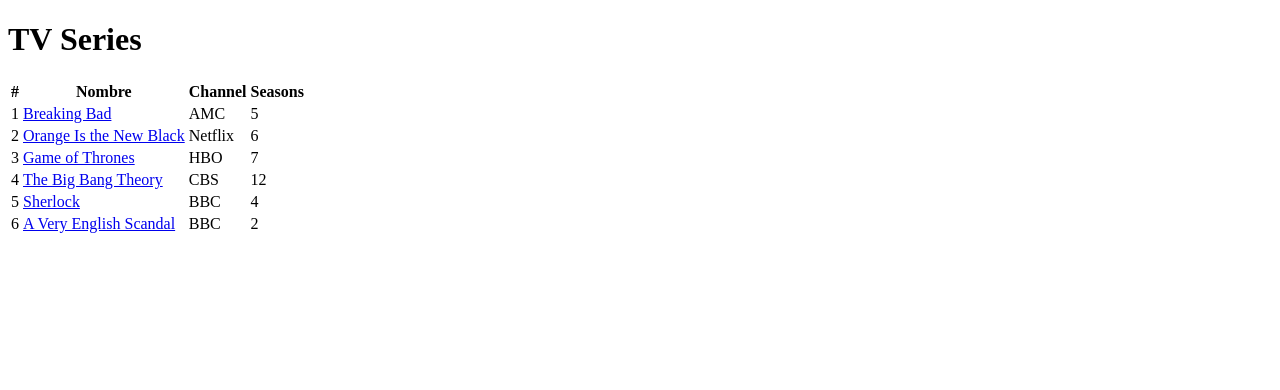
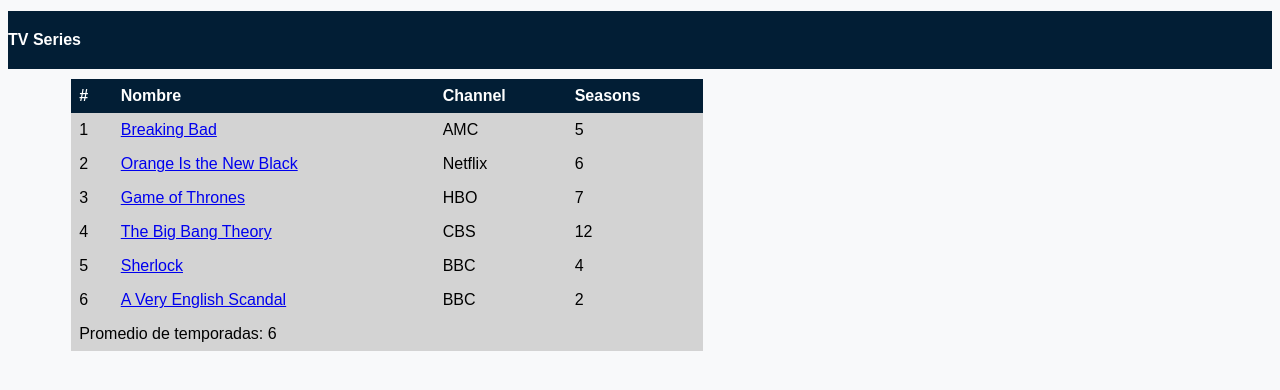
Before and after one commit to asuarezgarcia/Typescript-Taller-1, a plain HTML site: page index.html in a window 1280 px wide. Drawn offline with Linux system fonts and the light colour scheme.

Commit message:
Final Taller 1

```diff
--- a/index.html
+++ b/index.html
@@ -7,6 +7,37 @@
     <link rel="icon" bref="data:,">
     <meta name='viewport' content='width=device-width, initial-scale=1'>
     <script type="module" src='/scripts/main.js'></script>
+    <style>
+        body{
+            background-color: #f8f9fa;
+            font-family:'Arial';
+        }
+        h1{
+            color: white;
+            font-size: 16px;
+            background-color:rgb(2, 30, 53);
+            padding: 20px 0;
+        }
+        .table{
+            width:50%;
+            margin-left: 5%;
+            border-collapse: collapse;
+        }
+        .table th, .table td{
+
+            background-color: lightgrey;
+            border: px solid black;
+            padding: 8px;
+            text-align: left;
+        }
+        .table th{
+            background-color: rgb(2, 30, 53);
+            color: white;
+        }
+        .promedio{
+            background-color: lightgreen;
+        }
+    </style>
 </head>
 <body>
     <h1>TV Series</h1>
--- a/scripts/main.js
+++ b/scripts/main.js
@@ -3,20 +3,18 @@
 // Para que haga válido el config.json: tsc -p tsconfig.json
 // Siempre usar el comando tsc -p tsconfig.json para compilar
 import { data } from './data.js';
-//export const serie1: serie = new serie(1, 'Breaking Bad', 'AMC', 5, 'A high school chemistry teacher turned meth producer', 'https://www.imdb.com/title/tt0903747/');
+// Aquí se crea una lista de series
 var list = [];
 var a = new data(data.series);
 a.list_series.forEach(function (serie) {
     list.push(serie);
 });
-console.log(list);
-// Así se crea directo
-//list.push(new serie(1, 'Breaking Bad', 'AMC', 5, 'A high school chemistry teacher turned meth producer', 'https://www.imdb.com/title/tt0903747/', 'https://i.imgur.com/GGje0vc.jpg'));
 var SerieTable = document.getElementById('SeriesTable');
-// Aquí debería iterarse sobre los datos de la lista, pero dicha lista aún no se ha cargado
+// Aquí itera sobre los datos de la lista
 for (var i = 0; i < list.length; i++) {
     mostrarSeries(list[i]);
 }
+mostrarPromedio();
 // Así se crea con un objeto
 function mostrarSeries(serie1) {
     var tbodySeries = document.createElement('tbody');
@@ -24,3 +22,14 @@
     tbodySeries.innerHTML = "\n    <tr><td> ".concat(serie1.rank, "</td> <td> <a href=\"").concat(serie1.image, "\">").concat(serie1.name, "</a> </td> <td> ").concat(serie1.channel, "</td> <td> ").concat(serie1.seasons, "</td></tr>\n    ");
     SerieTable.appendChild(tbodySeries);
 }
+function mostrarPromedio() {
+    var promedio = 0;
+    var total = 0;
+    for (var i = 0; i < list.length; i++) {
+        total += list[i].seasons;
+    }
+    promedio = total / list.length;
+    var tbodyPromedio = document.createElement('tbody');
+    tbodyPromedio.innerHTML = "\n    <tr><td colspan=\"4\" class=\"promedio\"> Promedio de temporadas: ".concat(promedio, "</td></tr>\n    ");
+    SerieTable.appendChild(tbodyPromedio);
+}
```
Also changed, not shown: 1 other file.
